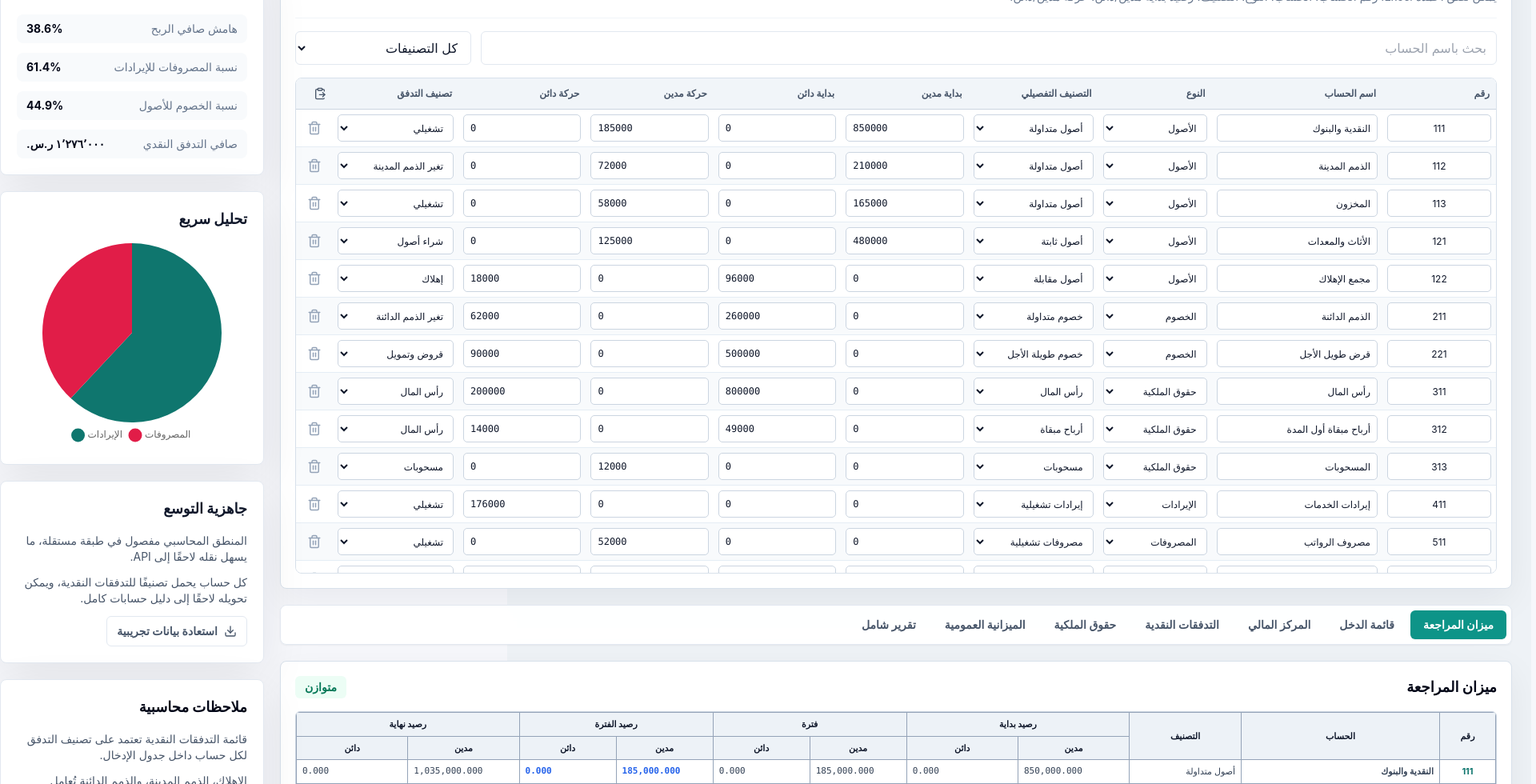
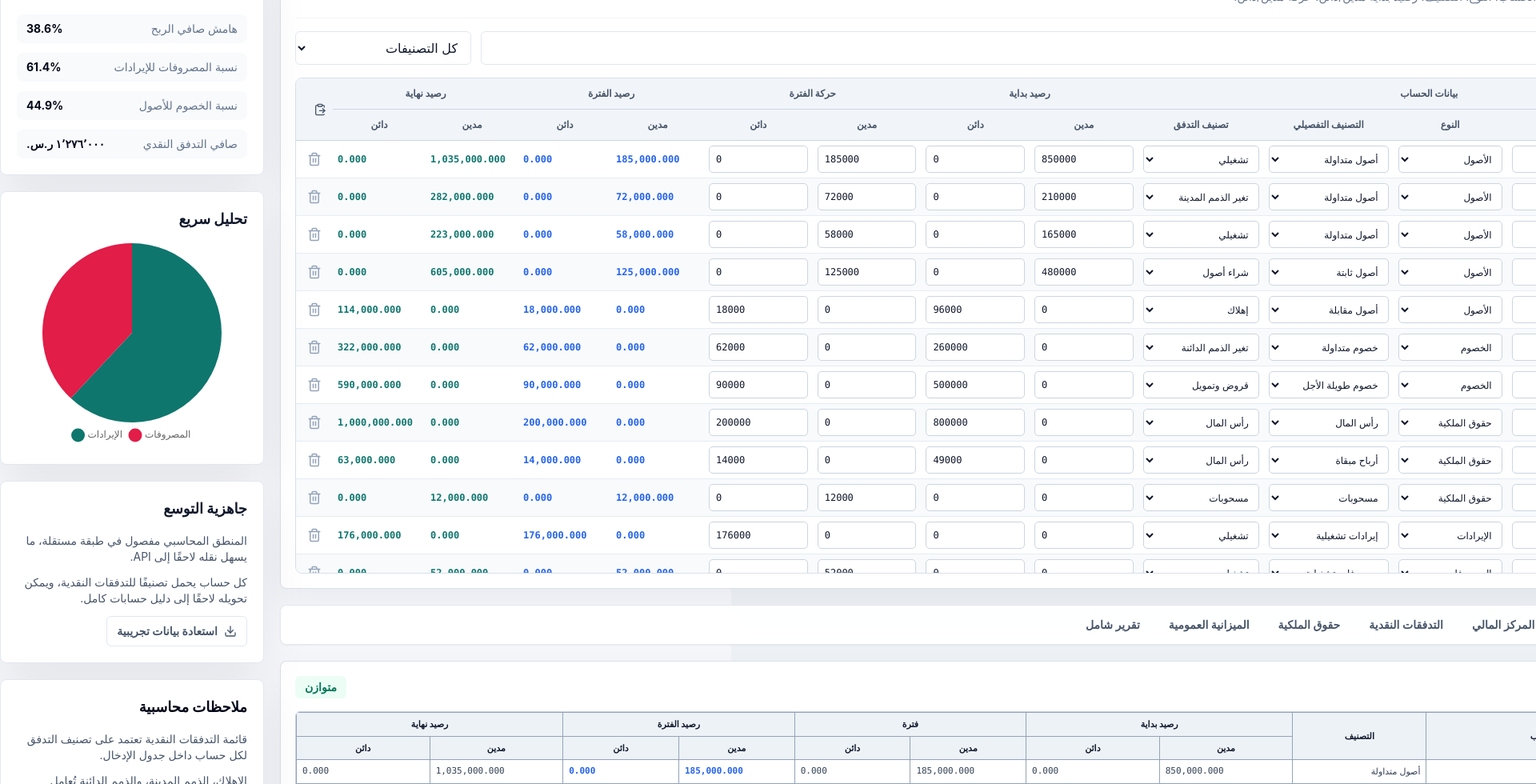
Before and after one commit to waliedmohamed999-max/METHAN, a React (Vite) app: page / in a window 1280 px wide. Shown: the part 520-1500 px from the top of the page at 80% size, 1920 px wide, since content can reach past the window. Built offline with nearby package versions, Linux system fonts and the light colour scheme.

Commit message:
Match input table to detailed trial balance

```diff
--- a/src/components/AccountsInput.jsx
+++ b/src/components/AccountsInput.jsx
@@ -1,6 +1,10 @@
 import { ClipboardPaste, Plus, Trash2 } from "lucide-react";
 import { useMemo, useState } from "react";
-import { accountDetailCategories, accountDetailCategoryLabels, accountTypeLabels, accountTypes, cashFlowTags, defaultDetailCategory, normalizeDetailCategory, parseExcelPaste } from "../utils/accounting.js";
+import { accountDetailCategories, accountDetailCategoryLabels, accountTypeLabels, accountTypes, cashFlowTags, defaultDetailCategory, normalizeDetailCategory, normalizeNumber, parseExcelPaste, splitDebitCredit } from "../utils/accounting.js";
+
+function amount(value) {
+  return Number(value || 0).toLocaleString("en-US", { minimumFractionDigits: 3, maximumFractionDigits: 3 });
+}
 
 export default function AccountsInput({ accounts, setAccounts }) {
   const [query, setQuery] = useState("");
@@ -12,6 +16,37 @@ export default function AccountsInput({ accounts, setAccounts }) {
       return matchesQuery && matchesType;
     });
   }, [accounts, query, typeFilter]);
+  const visibleRows = useMemo(() => {
+    return visibleAccounts.map((account) => {
+      const openingNet = normalizeNumber(account.openingDebit) - normalizeNumber(account.openingCredit);
+      const periodNet = normalizeNumber(account.debit) - normalizeNumber(account.credit);
+      const periodBalance = splitDebitCredit(periodNet);
+      const endingBalance = splitDebitCredit(openingNet + periodNet);
+
+      return {
+        ...account,
+        periodBalanceDebit: periodBalance.debit,
+        periodBalanceCredit: periodBalance.credit,
+        endingDebit: endingBalance.debit,
+        endingCredit: endingBalance.credit
+      };
+    });
+  }, [visibleAccounts]);
+  const visibleTotals = useMemo(() => {
+    return visibleRows.reduce(
+      (totals, account) => ({
+        openingDebit: totals.openingDebit + normalizeNumber(account.openingDebit),
+        openingCredit: totals.openingCredit + normalizeNumber(account.openingCredit),
+        debit: totals.debit + normalizeNumber(account.debit),
+        credit: totals.credit + normalizeNumber(account.credit),
+        periodBalanceDebit: totals.periodBalanceDebit + account.periodBalanceDebit,
+        periodBalanceCredit: totals.periodBalanceCredit + account.periodBalanceCredit,
+        endingDebit: totals.endingDebit + account.endingDebit,
+        endingCredit: totals.endingCredit + account.endingCredit
+      }),
+      { openingDebit: 0, openingCredit: 0, debit: 0, credit: 0, periodBalanceDebit: 0, periodBalanceCredit: 0, endingDebit: 0, endingCredit: 0 }
+    );
+  }, [visibleRows]);
 
   function updateAccount(id, key, value) {
     setAccounts((current) =>
@@ -62,23 +97,34 @@ export default function AccountsInput({ accounts, setAccounts }) {
         </select>
       </div>
       <div className="accounting-table-wrap">
-        <table className="accounting-entry-table">
+        <table className="accounting-entry-table detailed-entry-table">
           <thead>
+            <tr>
+              <th colSpan="5">بيانات الحساب</th>
+              <th colSpan="2">رصيد بداية</th>
+              <th colSpan="2">حركة الفترة</th>
+              <th colSpan="2">رصيد الفترة</th>
+              <th colSpan="2">رصيد نهاية</th>
+              <th className="no-print" rowSpan="2"><ClipboardPaste size={16} /></th>
+            </tr>
             <tr>
               <th>رقم</th>
               <th>اسم الحساب</th>
               <th>النوع</th>
               <th>التصنيف التفصيلي</th>
-              <th>بداية مدين</th>
-              <th>بداية دائن</th>
-              <th>حركة مدين</th>
-              <th>حركة دائن</th>
               <th>تصنيف التدفق</th>
-              <th className="no-print"><ClipboardPaste size={16} /></th>
+              <th>مدين</th>
+              <th>دائن</th>
+              <th>مدين</th>
+              <th>دائن</th>
+              <th>مدين</th>
+              <th>دائن</th>
+              <th>مدين</th>
+              <th>دائن</th>
             </tr>
           </thead>
           <tbody>
-            {visibleAccounts.map((account) => (
+            {visibleRows.map((account) => (
               <tr key={account.id}>
                 <td>
                   <input value={account.accountCode || ""} onChange={(event) => updateAccount(account.id, "accountCode", event.target.value)} className="accounting-input w-24 text-center" placeholder="101" />
@@ -97,6 +143,11 @@ export default function AccountsInput({ accounts, setAccounts }) {
                   </select>
                 </td>
                 <td>
+                  <select value={account.cashFlowTag} onChange={(event) => updateAccount(account.id, "cashFlowTag", event.target.value)} className="accounting-input min-w-[145px]">
+                    {cashFlowTags.map((tag) => <option key={tag.value} value={tag.value}>{tag.label}</option>)}
+                  </select>
+                </td>
+                <td>
                   <input type="number" value={account.openingDebit || 0} onChange={(event) => updateAccount(account.id, "openingDebit", event.target.value)} className="accounting-input number-cell" />
                 </td>
                 <td>
@@ -108,11 +159,10 @@ export default function AccountsInput({ accounts, setAccounts }) {
                 <td>
                   <input type="number" value={account.credit} onChange={(event) => updateAccount(account.id, "credit", event.target.value)} className="accounting-input number-cell" />
                 </td>
-                <td>
-                  <select value={account.cashFlowTag} onChange={(event) => updateAccount(account.id, "cashFlowTag", event.target.value)} className="accounting-input min-w-[145px]">
-                    {cashFlowTags.map((tag) => <option key={tag.value} value={tag.value}>{tag.label}</option>)}
-                  </select>
-                </td>
+                <td className="readonly-money">{amount(account.periodBalanceDebit)}</td>
+                <td className="readonly-money">{amount(account.periodBalanceCredit)}</td>
+                <td className="readonly-money ending-money">{amount(account.endingDebit)}</td>
+                <td className="readonly-money ending-money">{amount(account.endingCredit)}</td>
                 <td className="no-print text-center">
                   <button onClick={() => removeRow(account.id)} className="rounded-md p-2 text-slate-400 hover:bg-rose-50 hover:text-rose-600 dark:hover:bg-rose-950" title="حذف">
                     <Trash2 size={18} />
@@ -121,6 +171,28 @@ export default function AccountsInput({ accounts, setAccounts }) {
               </tr>
             ))}
           </tbody>
+          <tfoot>
+            <tr>
+              <td colSpan="5">الإجمالي</td>
+              <td className="readonly-money">{amount(visibleTotals.openingDebit)}</td>
+              <td className="readonly-money">{amount(visibleTotals.openingCredit)}</td>
+              <td className="readonly-money">{amount(visibleTotals.debit)}</td>
+              <td className="readonly-money">{amount(visibleTotals.credit)}</td>
+              <td className="readonly-money">{amount(visibleTotals.periodBalanceDebit)}</td>
+              <td className="readonly-money">{amount(visibleTotals.periodBalanceCredit)}</td>
+              <td className="readonly-money ending-money">{amount(visibleTotals.endingDebit)}</td>
+              <td className="readonly-money ending-money">{amount(visibleTotals.endingCredit)}</td>
+              <td className="no-print"></td>
+            </tr>
+            <tr>
+              <td colSpan="5">الصافي</td>
+              <td className="readonly-money" colSpan="2">{amount(Math.abs(visibleTotals.openingDebit - visibleTotals.openingCredit))}</td>
+              <td className="readonly-money" colSpan="2">{amount(Math.abs(visibleTotals.debit - visibleTotals.credit))}</td>
+              <td className="readonly-money" colSpan="2">{amount(Math.abs(visibleTotals.periodBalanceDebit - visibleTotals.periodBalanceCredit))}</td>
+              <td className="readonly-money ending-money" colSpan="2">{amount(Math.abs(visibleTotals.endingDebit - visibleTotals.endingCredit))}</td>
+              <td className="no-print"></td>
+            </tr>
+          </tfoot>
         </table>
       </div>
     </section>
--- a/src/styles.css
+++ b/src/styles.css
@@ -52,7 +52,7 @@ body {
 
 .accounting-entry-table {
   width: 100%;
-  min-width: 1500px;
+  min-width: 1780px;
   border-collapse: separate;
   border-spacing: 0;
   font-size: 12px;
@@ -69,6 +69,7 @@ body {
   font-weight: 700;
   padding: 10px 8px;
   white-space: nowrap;
+  text-align: center;
 }
 
 .dark .accounting-entry-table thead th {
@@ -81,6 +82,21 @@ body {
   border-bottom: 1px solid #e5edf5;
   padding: 6px;
   vertical-align: middle;
+}
+
+.accounting-entry-table tfoot td {
+  border-top: 1px solid #94a3b8;
+  border-bottom: 1px solid #cbd5e1;
+  background: #f1f5f9;
+  color: #0f172a;
+  padding: 8px;
+  font-weight: 800;
+}
+
+.dark .accounting-entry-table tfoot td {
+  border-color: #334155;
+  background: #111827;
+  color: #f8fafc;
 }
 
 .dark .accounting-entry-table tbody td {
@@ -130,6 +146,20 @@ body {
   direction: ltr;
   text-align: left;
   font-family: ui-monospace, SFMono-Regular, Menlo, Monaco, Consolas, "Liberation Mono", monospace;
+}
+
+.readonly-money {
+  min-width: 116px;
+  direction: ltr;
+  text-align: left;
+  font-family: ui-monospace, SFMono-Regular, Menlo, Monaco, Consolas, "Liberation Mono", monospace;
+  color: #2563eb;
+  font-weight: 700;
+  white-space: nowrap;
+}
+
+.ending-money {
+  color: #0f766e;
 }
 
 .trial-balance-wrap {
```
